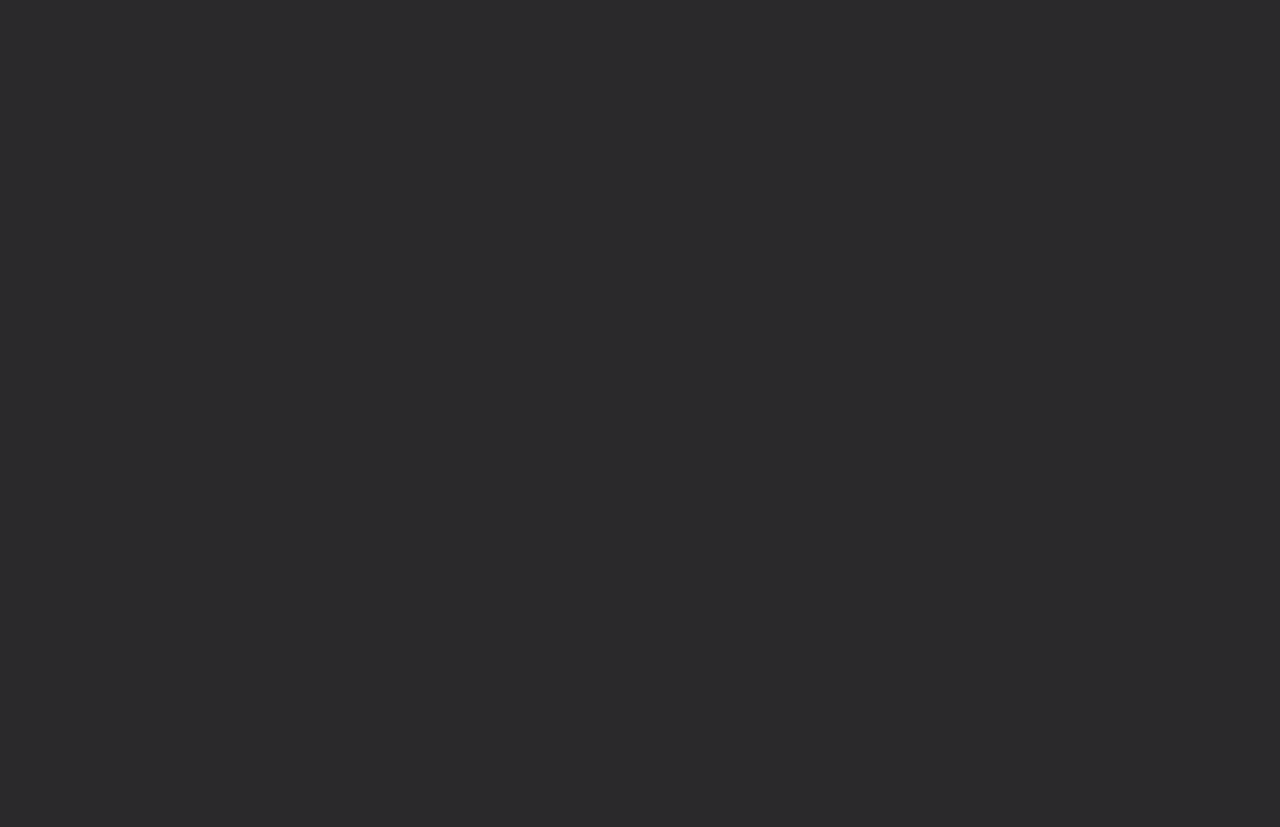
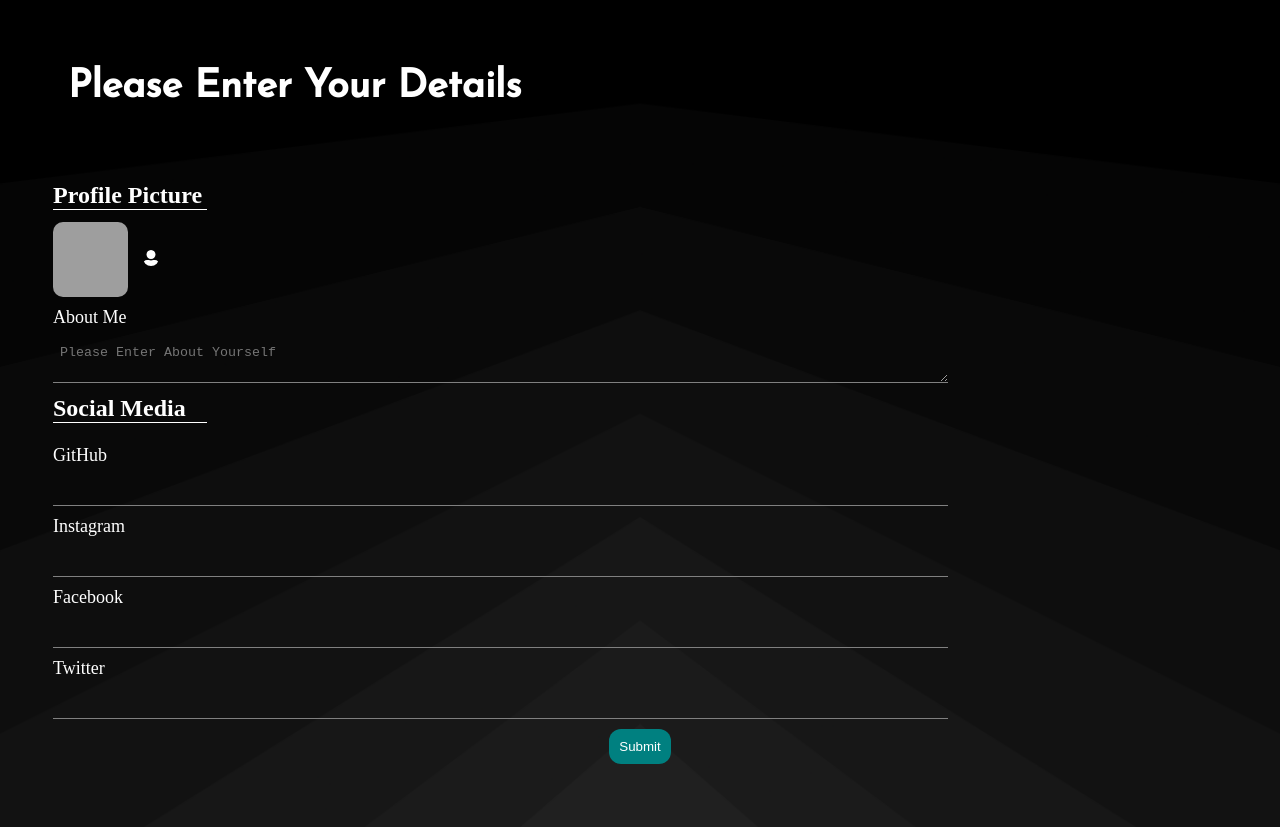
Before and after one commit to Akhileswar1905/SmartFolio, a React (Create React App) app: page /details in a window 1280 px wide. Before the commit this address had no page. Before the commit the page ends 800 px from the top, so only its background shows below. Built offline with nearby package versions, Linux system fonts and the light colour scheme; grey boxes are pictures that could not be loaded; a web font is replaced by a local one.

Commit message:
commit 3

```diff
--- a/package.json
+++ b/package.json
@@ -6,6 +6,7 @@
     "@testing-library/jest-dom": "^5.16.5",
     "@testing-library/react": "^13.4.0",
     "@testing-library/user-event": "^13.5.0",
+    "axios": "^1.4.0",
     "react": "^18.2.0",
     "react-dom": "^18.2.0",
     "react-icons": "^4.8.0",
--- a/src/App.js
+++ b/src/App.js
@@ -3,6 +3,8 @@ import "./App.css";
 import Home from "./Pages/Home/Home";
 import Login from "./Pages/Login/Login";
 import SignUp from "./Pages/SignUp/SignUp";
+import Profile from "./Pages/Profile/Profile";
+import Details from "./Pages/Details/Details";
 
 function App() {
   return (
@@ -10,6 +12,8 @@ function App() {
       <Route path="/" element={<Home />} />
       <Route path="/login" element={<Login />} />
       <Route path="/signup" element={<SignUp />} />
+      <Route path="/profile" element={<Profile />} />
+      <Route path="/details" element={<Details />} />
     </Routes>
   );
 }
--- /dev/null
+++ b/src/Pages/Details/Details.css
@@ -0,0 +1,105 @@
+.details {
+  display: flex;
+  color: white;
+  background-image: url("../Login/background.png");
+  background-size: cover;
+  background-attachment: fixed;
+  background-repeat: no-repeat;
+  background-position: center;
+  padding: 23px;
+}
+
+.detailsWrapper {
+  flex: 9;
+}
+
+.detailsTitle {
+  display: flex;
+  align-items: baseline;
+  justify-content: space-between;
+  margin-bottom: 20px;
+}
+
+.detailsTitle > h1 {
+  color: gray;
+}
+
+.detailsDel {
+  color: red;
+  cursor: pointer;
+}
+
+.detailsPP {
+  display: flex;
+  align-items: center;
+}
+
+.detailsPP > img {
+  width: 75px;
+  height: 75px;
+  border-radius: 10px;
+}
+
+.userIcon {
+  border-radius: 50%;
+  padding: 5px;
+  cursor: pointer;
+  margin-left: 10px;
+}
+
+.detailsForm {
+  display: flex;
+  flex-direction: column;
+}
+
+.detailsForm > label {
+  font-size: 18px;
+  margin: 10px 0px;
+}
+
+.detailsInput {
+  width: 75%;
+  padding: 7px;
+  border: none;
+  border-bottom: 1px solid gray;
+  background-color: transparent;
+  color: white;
+}
+
+.detailsForm > textarea {
+  width: 75%;
+  padding: 7px;
+  border: none;
+  border-bottom: 1px solid gray;
+}
+
+.detailsInput:focus {
+  outline: none;
+}
+
+.opt {
+  display: flex;
+  gap: 7px;
+}
+
+.detailsSubmit {
+  padding: 10px;
+  color: white;
+  background-color: teal;
+  border: none;
+  border-radius: 12px;
+  margin: 10px 0;
+  align-self: center;
+  cursor: pointer;
+}
+
+.form {
+  margin: 30px;
+}
+
+.heading {
+  color: white;
+  margin: 12px 0px;
+  border-bottom: 1px solid white;
+  width: 12vw;
+}
--- /dev/null
+++ b/src/Pages/Details/Details.js
@@ -0,0 +1,132 @@
+import "./Details.css";
+import { FaUserAlt } from "react-icons/fa";
+import axios from "axios";
+import { useState } from "react";
+import { useNavigate } from "react-router-dom";
+
+const Details = () => {
+  const [form, setForm] = useState({});
+  const [file, setFile] = useState(null);
+  const handleForm = (e) => {
+    console.log(e.target.name, form);
+    if (e.target.name === "file") {
+      setForm({
+        ...form,
+        [e.target.name]: e.target.files[0],
+      });
+      setFile(e.target.files[0]);
+    } else {
+      setForm({
+        ...form,
+        [e.target.name]: e.target.value,
+      });
+    }
+  };
+
+  const id = localStorage.getItem("token");
+  console.log(file);
+  // Fetching user
+  const navigate = useNavigate();
+  const [user, setUser] = useState({});
+  const handleSubmit = async () => {
+    const res = await axios.put(`http://localhost:3001/api/users/${id}`, form);
+    console.log("res:", res.data);
+    setUser(user);
+    navigate("/");
+  };
+
+  return (
+    <div className="details">
+      <div className="detailsWrapper">
+        <div className="detailsTitle">
+          <h2 className="title">Please Enter Your Details</h2>
+        </div>
+        <form onSubmit={handleSubmit} className="form">
+          <h2 className="heading">Profile Picture</h2>
+          <div className="detailsPP">
+            <img
+              src={
+                user.profilePicture
+                  ? user.profilePicture
+                  : "https://i.pinimg.com/564x/ad/73/1c/ad731cd0da0641bb16090f25778ef0fd.jpg"
+              }
+              alt=""
+              className="img"
+            />
+            <label className="detailsLabel" htmlFor="file">
+              <FaUserAlt className="userIcon" />
+            </label>
+            <input
+              onChange={handleForm}
+              className="detailsInput"
+              type="file"
+              id="file"
+              name="file"
+              style={{ display: "none" }}
+            />
+          </div>
+
+          <div className="detailsForm">
+            {/* Desc */}
+            <div className="detailsForm">
+              <label className="detailsLabel">About Me</label>
+              <textarea
+                className="detailsInput"
+                onChange={handleForm}
+                type="text"
+                name="profileDescription"
+                placeholder="Please Enter About Yourself"
+              />
+            </div>
+
+            <div className="socialHandles">
+              <h2 className="heading">Social Media</h2>
+              <div className="detailsForm">
+                <label className="detailsLabel">GitHub</label>
+                <input
+                  type="text"
+                  onChange={handleForm}
+                  name="social"
+                  className="detailsInput"
+                />
+              </div>
+              <div className="detailsForm">
+                <label className="detailsLabel">Instagram</label>
+                <input
+                  type="text"
+                  onChange={handleForm}
+                  name="social"
+                  className="detailsInput"
+                />
+              </div>
+              <div className="detailsForm">
+                <label className="detailsLabel">Facebook</label>
+                <input
+                  type="text"
+                  onChange={handleForm}
+                  name="social"
+                  className="detailsInput"
+                />
+              </div>
+              <div className="detailsForm">
+                <label className="detailsLabel">Twitter</label>
+                <input
+                  type="text"
+                  onChange={handleForm}
+                  name="social"
+                  className="detailsInput"
+                />
+              </div>
+            </div>
+            {/* Submit btn */}
+            <button className="detailsSubmit" onSubmit={handleSubmit}>
+              Submit
+            </button>
+          </div>
+        </form>
+      </div>
+    </div>
+  );
+};
+
+export default Details;
--- a/src/Pages/Home/Home.css
+++ b/src/Pages/Home/Home.css
@@ -15,16 +15,17 @@
 }
 
 .title {
-  margin: 50px;
+  margin: 45px;
   font-size: 39px;
   color: white;
   font-family: "Josefin Sans", sans-serif;
   display: flex;
   align-items: center;
-  gap: 10px;
 }
 .title > img {
   width: 45px;
+  margin-bottom: 5px;
+  margin-right: 5px;
 }
 
 .more-info {
--- a/src/Pages/Login/Login.js
+++ b/src/Pages/Login/Login.js
@@ -1,14 +1,48 @@
 import { NavLink } from "react-router-dom";
 import "./Login.css";
+import { useState } from "react";
+import axios from "axios";
 
 const Login = () => {
+  // Form Data
+  const [form, setForm] = useState({});
+
+  // Error Handling
+  const [err, setErr] = useState("none");
+
+  // Handle Change Function
+  const handleChange = (e) => {
+    setForm({
+      ...form,
+      [e.target.name]: e.target.value,
+    });
+  };
+
+  // Submitting Form
+  const handleSubmit = async (e) => {
+    e.preventDefault();
+    try {
+      const res = await axios.post(
+        "http://localhost:3001/api/users/login",
+        form
+      );
+      if (res.data.length) {
+        console.log(res.data);
+      } else {
+        setErr("block");
+      }
+    } catch (error) {
+      console.log(error.message);
+    }
+  };
   return (
     <div className="login">
       <div className="log">
         <h1>Login</h1>
-        <form className="loginForm">
+        <form className="loginForm" onSubmit={handleSubmit}>
           <label>Email</label>
           <input
+            onChange={handleChange}
             name="email"
             required
             type="email"
@@ -17,13 +51,14 @@ const Login = () => {
           />
           <label>Password</label>
           <input
+            onChange={handleChange}
             name="password"
             required
             type="password"
             placeholder="Enter Your Password..."
             className="formInput"
           />
-          <p className="err" style={{ display: "none" }}>
+          <p className="err" style={{ display: err }}>
             Wrong Credientials
           </p>
           <button className="loginBtn">Login</button>
--- /dev/null
+++ b/src/Pages/Profile/Profile.js
@@ -0,0 +1,7 @@
+import "./Profile.css";
+
+const Profile = () => {
+  return <div className="profile"></div>;
+};
+
+export default Profile;
--- a/src/Pages/SignUp/SignUp.js
+++ b/src/Pages/SignUp/SignUp.js
@@ -1,13 +1,50 @@
+import { useState } from "react";
 import "./SignUp.css";
-import { NavLink } from "react-router-dom";
+import { NavLink, useNavigate } from "react-router-dom";
+import axios from "axios";
 
 const SignUp = () => {
+  // FormData
+  const [form, setForm] = useState({});
+
+  // UseNavigate
+  const navigate = useNavigate();
+  // Handle Change Function
+  const handleChange = (e) => {
+    setForm({
+      ...form,
+      [e.target.name]: e.target.value,
+    });
+  };
+
+  // Submitting Form
+  const handleSubmit = async (e) => {
+    e.preventDefault();
+    try {
+      const res = await axios.post(
+        "http://localhost:3001/api/users/register",
+        form
+      );
+      if (res.data === "User Already Registered") {
+        console.log("User Already Registered From Client");
+        navigate("/login");
+      } else {
+        console.log(res.data);
+      }
+      console.log(res);
+    } catch (error) {
+      console.log(error.message);
+    }
+    navigate("/details");
+  };
+
   return (
     <div className="signup">
       <h1>Register</h1>
-      <form className="signupForm">
+      <form className="signupForm" onSubmit={handleSubmit}>
         <label>User Name</label>
         <input
+          onChange={handleChange}
           required
           name="username"
           type="text"
@@ -16,6 +53,7 @@ const SignUp = () => {
         />
         <label>Email</label>
         <input
+          onChange={handleChange}
           required
           type="email"
           name="email"
@@ -24,6 +62,7 @@ const SignUp = () => {
         />
         <label>Password</label>
         <input
+          onChange={handleChange}
           required
           type="password"
           name="password"
```
Also changed, not shown: src/Pages/Profile/Profile.css (added), 1 other file (tests, documents, lock files or other folders).
